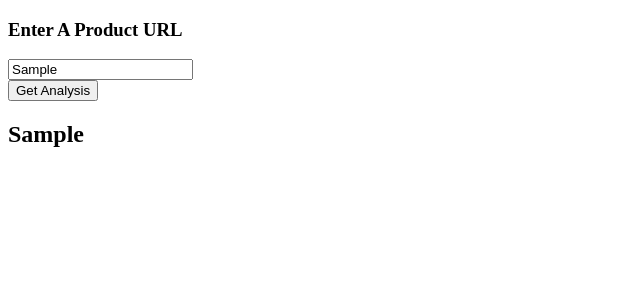
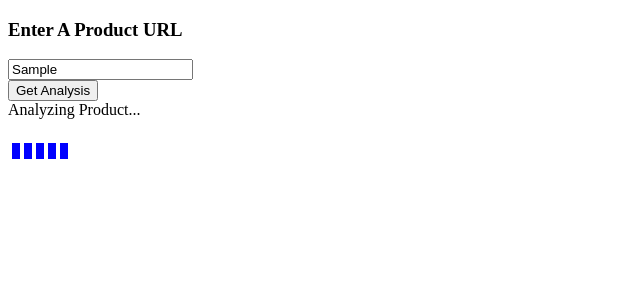
Before and after one commit to AidanFarhi/Product-Sentiment, a React (Create React App) app in the folder client/: page / in a window 1280 px wide. Both pictures are taken after typing "Sample" into the empty fields and a click on the input "Get Analysis". Shown: the top 300 px of the page, without its empty margins (0-640 px from the left). Built offline with nearby package versions, Linux system fonts and the light colour scheme; no server answers.

Commit message:
added a very basic ui to see results

```diff
--- a/client/package.json
+++ b/client/package.json
@@ -14,6 +14,7 @@
   "dependencies": {
     "react": "^17.0.1",
     "react-dom": "^17.0.1",
+    "react-loading": "^2.0.3",
     "react-scripts": "^4.0.0"
   },
   "browserslist": {
--- a/client/src/App.js
+++ b/client/src/App.js
@@ -1,14 +1,24 @@
 import React, { useState } from 'react'
+import ReactLoading from 'react-loading'
 
 export default function App() {
 
     const [url, setUrl] = useState('')
+    const [loading, setLoading] = useState(false)
+    const [results, setResults] = useState(
+        {
+            score: null,
+            time: null,
+            totalReviews: null
+        }
+    )
 
     const handleChange = ev => setUrl(ev.target.value)
 
     const handleSubmit = async(ev) => {
         ev.preventDefault()
         try {
+            setLoading(true)
             // This is where we will send the url to the server and wait for analysis
             const requestOptions = {
                 method: 'POST',
@@ -17,6 +27,14 @@ export default function App() {
             }
             const res = await fetch('/analyze', requestOptions)
             const data = await res.json()
+            setLoading(false)
+            setResults(
+                {
+                    score: data.score,
+                    time: data.time_taken,
+                    totalReviews: data.reviews_scraped
+                }
+            )
             console.log(data)
         } catch(er) { console.log(er) }
     }
@@ -29,7 +47,19 @@ export default function App() {
                 <br></br>
                 <input type="submit" value="Get Analysis"></input>
             </form>
-            <h2>{url}</h2>
+            <div id='loading-div'>
+                {loading ? "Analyzing Product..." : null}
+                {loading ? <ReactLoading type={'bars'} color={'blue'} /> : null}
+            </div>
+            {  // Conditionally show this div when results have been fetched successfully
+            results.score == null ? null :
+            <div id='results'>
+                <h2>Total Score: {results.score}%</h2>
+                <h2>Time Taken: {results.time} seconds</h2>
+                <h2>Total Reviews Analyzed: {results.totalReviews}</h2>
+            </div>
+            }
+
         </div>
     )
 }
```
Also changed, not shown: 1 other file (tests, documents, lock files or other folders).
